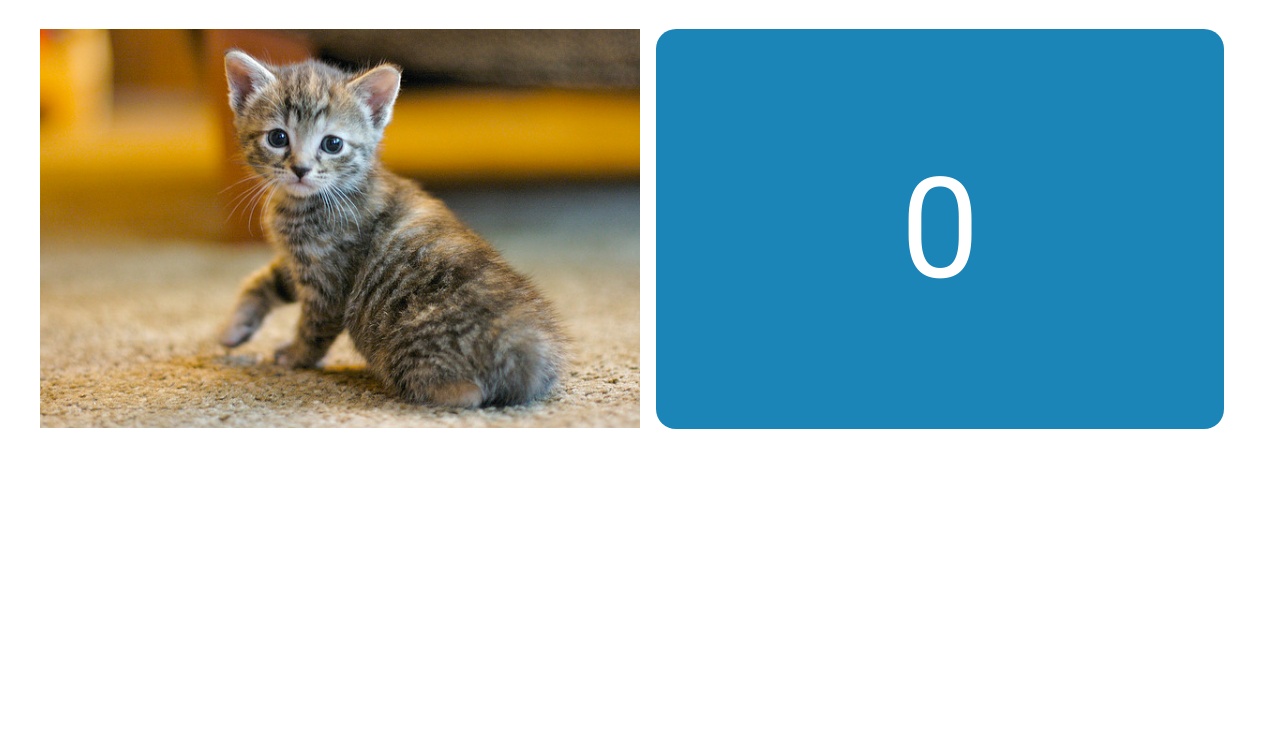
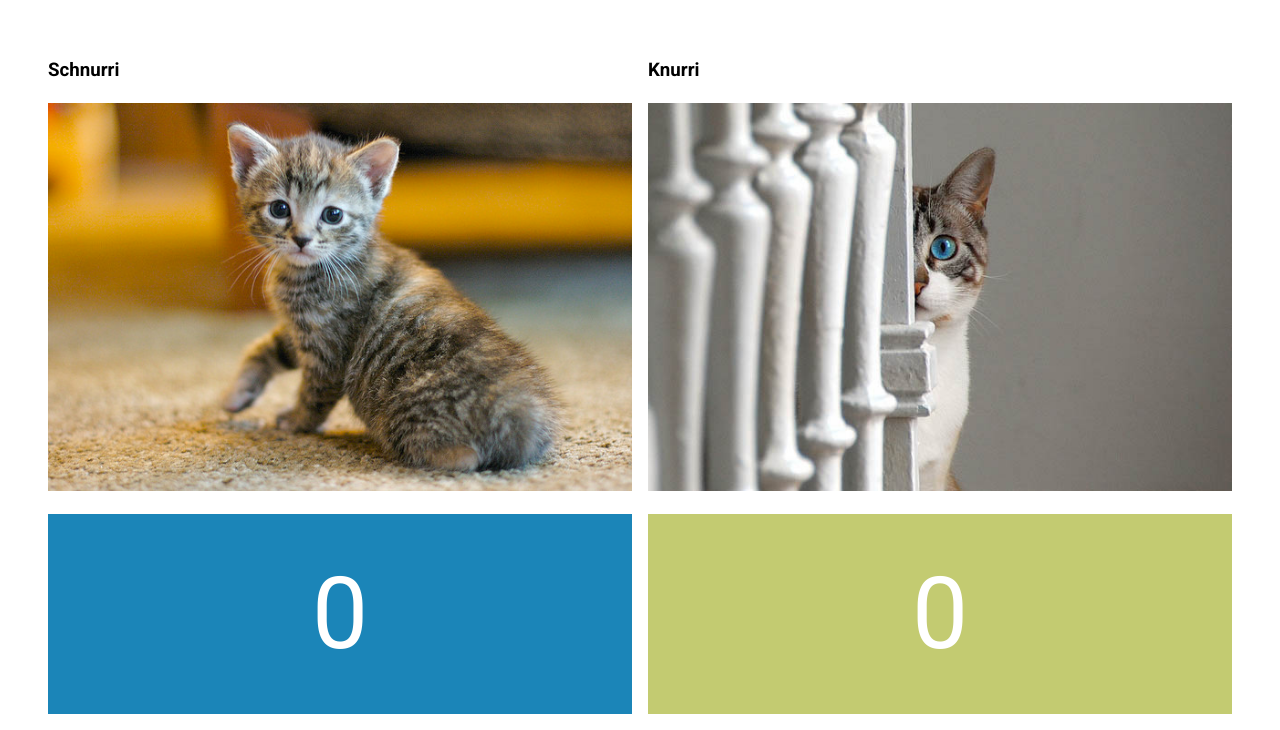
Before and after one commit to Anskiere1974/catClicker, a plain HTML site: page index.html in a window 1280 px wide. Shown: the part 88-818 px from the top of the page. Drawn offline with Linux system fonts and the light colour scheme.

Commit message:
Two cats

```diff
--- a/css/style.css
+++ b/css/style.css
@@ -39,20 +39,23 @@ h1 {
 	flex-flow: row wrap;
 }
 
-.cat-image {
+.grid {
 	width: 50%;
+	padding: 8px;
 }
 
-.cat-counter-wrapper {
-	width: 50%;
-	padding: 0 16px;
+#counterCat1 {
+	background-color: #1b85b8;
+	line-height: 200px;
+	text-align: center;
+	color: #fff;
+	font-size: 100px;
 }
 
-.cat-counter {
-	background-color: #1b85b8;
+#counterCat2 {
+	background-color: #c3cb71;
+	line-height: 200px;
 	text-align: center;
 	color: #fff;
-	line-height: 400px;
-	font-size: 140px;
-	border-radius: 20px;
+	font-size: 100px;
 }
--- a/index.html
+++ b/index.html
@@ -14,11 +14,19 @@
 	<div class="container">
 		<h1>Cat Clicker</h1>
 		<div class="cat-wrapper">
-			<div class="cat-image">
-				<img src="images/cat.jpg" class="img-responsive" id="catPic" alt="Cat">
+			<div class="grid">
+				<h3 id="cat1-name">Name</h3>
+				<img src="images/cat.jpg" alt="cat" class="img-responsive" id="catpic1">
 			</div>
-			<div class="cat-counter-wrapper">
-				<div class="cat-counter" id="counterCat">0</div>
+			<div class="grid">
+				<h3 id="cat2-name">Name</h3>
+				<img src="images/cat2.jpg" alt="cat" class="img-responsive" id="catpic2">
+			</div>
+			<div class="grid">
+				<div id="counterCat1">0</div>
+			</div>
+			<div class="grid">
+				<div id="counterCat2">0</div>
 			</div>
 		</div>
 	</div>
--- a/js/main.js
+++ b/js/main.js
@@ -1,7 +1,30 @@
-var counter = 0;
-var elem = document.getElementById('catPic');
-var elem2 = document.getElementById('counterCat');
-elem.addEventListener('click', function(){
-	counter++;
-	elem2.innerHTML = counter;
+// Name of Cat One
+var catOneName = "Schnurri";
+var catTwoName = "Knurri";
+
+// Display name of cat one
+var elem1 = document.getElementById('cat1-name');
+elem1.innerHTML = catOneName;
+// Display name of cat two
+var elem2 = document.getElementById('cat2-name');
+elem2.innerHTML = catTwoName;
+
+// defining the counters for each cat
+var catOneCounter = 0;
+var catTwoCounter = 0;
+
+// Listening for click on first cat
+var elem3 = document.getElementById('catpic1');
+var elem4 = document.getElementById('counterCat1');
+elem3.addEventListener('click', function(){
+	catOneCounter++;
+	elem4.innerHTML = catOneCounter;
 });
+
+// Listening for click on second cat
+var elem5 = document.getElementById('catpic2');
+var elem6 = document.getElementById('counterCat2');
+elem5.addEventListener('click', function(){
+	catTwoCounter++;
+	elem6.innerHTML = catTwoCounter;
+});
```
